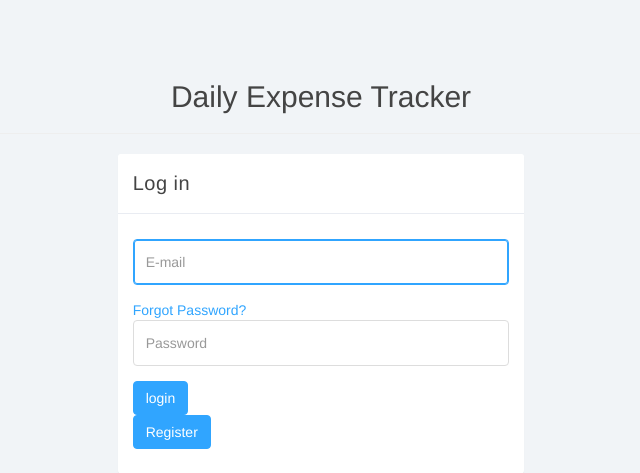
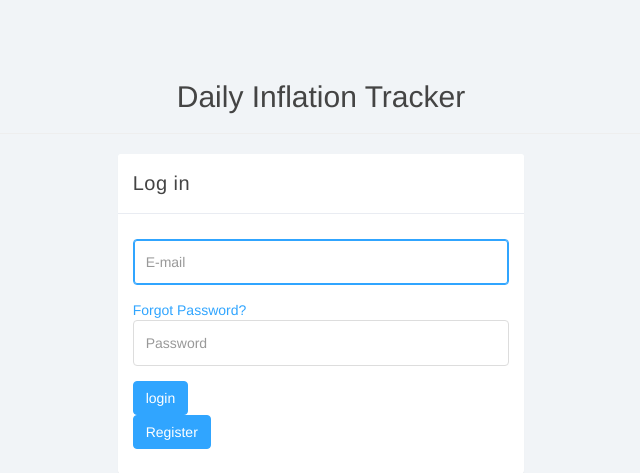
Before and after one commit to MahmudulHasanSheshir/automation_project, a PHP site: page / in a window 1280 px wide. Shown: the top 473 px of the page, without its empty margins (319-959 px from the left). Run offline with PHP 8.4, Linux system fonts and the light colour scheme; data that the repository does not hold is empty.

Commit message:
Modified Index.php
Line 35 changed

```diff
--- a/dets/index.php
+++ b/dets/index.php
@@ -32,7 +32,7 @@ if(isset($_POST['login']))
 <body>
 
 	<div class="row">
-			<h2 align="center">Daily Expense Tracker</h2>
+			<h2 align="center">Daily Inflation Tracker</h2>
 	<hr />
 		<div class="col-xs-10 col-xs-offset-1 col-sm-8 col-sm-offset-2 col-md-4 col-md-offset-4">
 			<div class="login-panel panel panel-default">
```
